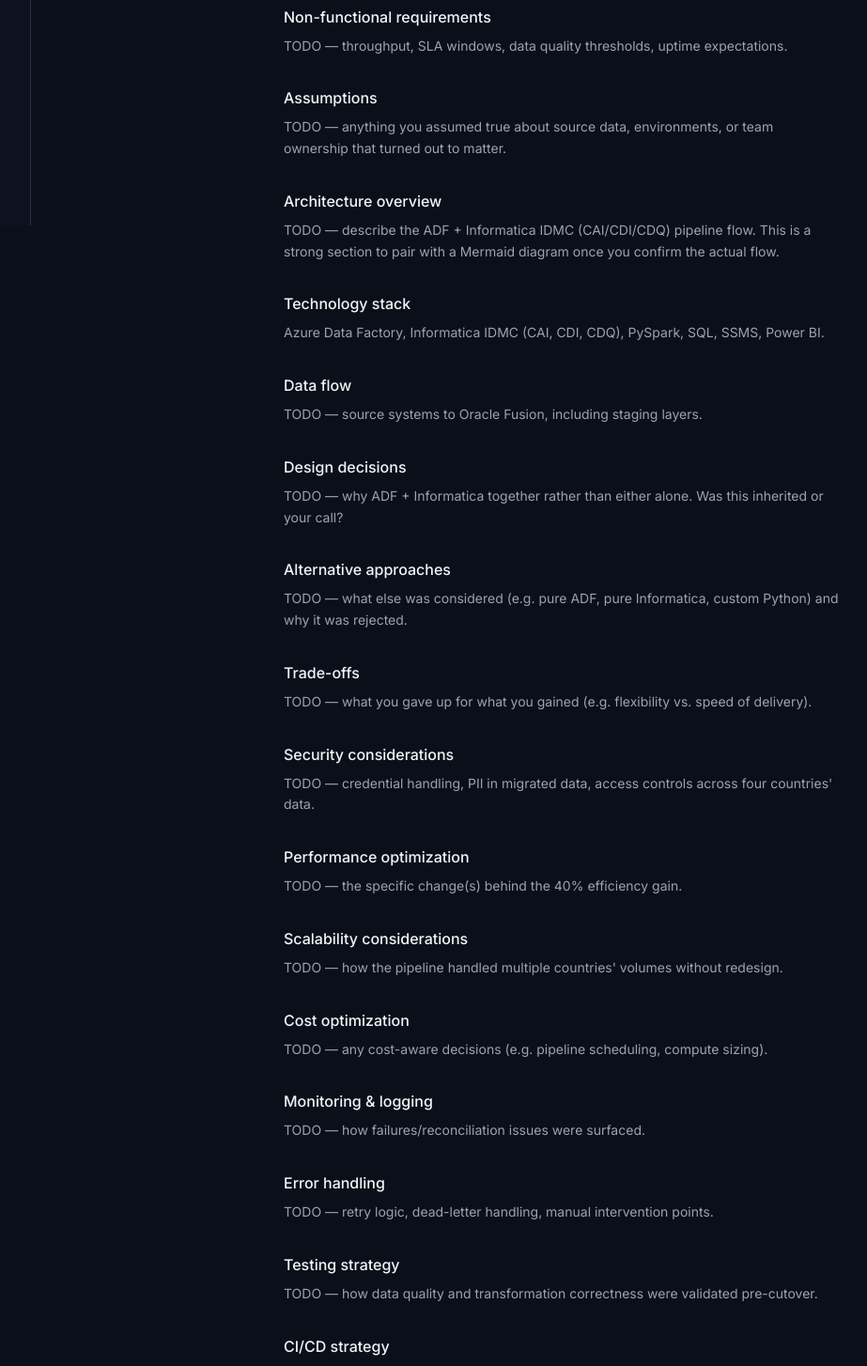
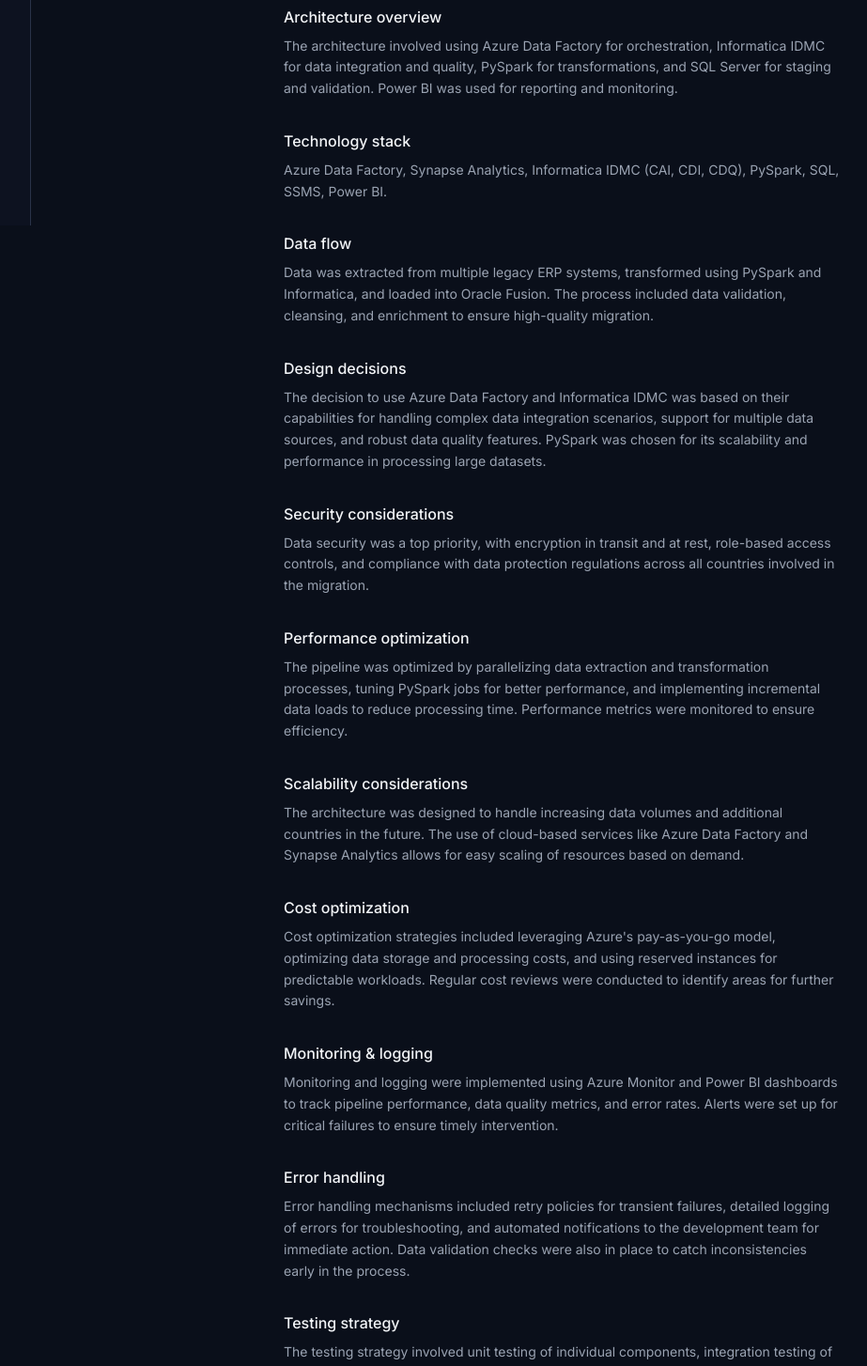
Before and after one commit to RajDange/Raj_Portfolio, a Next.js app: page /projects/erp-data-migration in a window 1280 px wide. Shown: the part 560-2014 px from the top of the page at 94% size, without its empty margins (117-1040 px from the left). Built offline with nearby package versions, Linux system fonts and the light colour scheme.

Commit message:
initial portfolio

```diff
--- a/data/projects.ts
+++ b/data/projects.ts
@@ -22,7 +22,7 @@
       "Led ERP data migration across Austria, Switzerland, the Netherlands, and North America into Oracle Fusion.",
     status: "shipped",
     thumbnail: "/images/projects/Multi-country ERP data migration.png", // TODO: replace with real screenshot
-    stack: ["Azure Data Factory", "Informatica IDMC", "PySpark", "SQL", "Power BI"],
+    stack: ["Azure Data Factory", "Synapse Analytics", "Informatica IDMC", "PySpark", "SQL", "Power BI"],
     metric: "40% improvement in processing efficiency",
     sections: [
       {
@@ -34,80 +34,60 @@
         body: "Legacy ERP systems are not suitable for modern growth and analytics. The migration needed to ensure data integrity, support multiple countries' data, and provide a framework for future migrations.",
       },
       {
-        heading: "Non-functional requirements",
-        body: "TODO — throughput, SLA windows, data quality thresholds, uptime expectations.",
-      },
-      {
-        heading: "Assumptions",
-        body: "TODO — anything you assumed true about source data, environments, or team ownership that turned out to matter.",
-      },
-      {
         heading: "Architecture overview",
-        body: "TODO — describe the ADF + Informatica IDMC (CAI/CDI/CDQ) pipeline flow. This is a strong section to pair with a Mermaid diagram once you confirm the actual flow.",
+        body: "The architecture involved using Azure Data Factory for orchestration, Informatica IDMC for data integration and quality, PySpark for transformations, and SQL Server for staging and validation. Power BI was used for reporting and monitoring.",
       },
       {
         heading: "Technology stack",
-        body: "Azure Data Factory, Informatica IDMC (CAI, CDI, CDQ), PySpark, SQL, SSMS, Power BI.",
+        body: "Azure Data Factory, Synapse Analytics, Informatica IDMC (CAI, CDI, CDQ), PySpark, SQL, SSMS, Power BI.",
       },
       {
         heading: "Data flow",
-        body: "TODO — source systems to Oracle Fusion, including staging layers.",
+        body: "Data was extracted from multiple legacy ERP systems, transformed using PySpark and Informatica, and loaded into Oracle Fusion. The process included data validation, cleansing, and enrichment to ensure high-quality migration.",
       },
       {
         heading: "Design decisions",
-        body: "TODO — why ADF + Informatica together rather than either alone. Was this inherited or your call?",
-      },
-      {
-        heading: "Alternative approaches",
-        body: "TODO — what else was considered (e.g. pure ADF, pure Informatica, custom Python) and why it was rejected.",
-      },
-      {
-        heading: "Trade-offs",
-        body: "TODO — what you gave up for what you gained (e.g. flexibility vs. speed of delivery).",
+        body: "The decision to use Azure Data Factory and Informatica IDMC was based on their capabilities for handling complex data integration scenarios, support for multiple data sources, and robust data quality features. PySpark was chosen for its scalability and performance in processing large datasets.",
       },
       {
         heading: "Security considerations",
-        body: "TODO — credential handling, PII in migrated data, access controls across four countries' data.",
+        body: "Data security was a top priority, with encryption in transit and at rest, role-based access controls, and compliance with data protection regulations across all countries involved in the migration.",
       },
       {
         heading: "Performance optimization",
-        body: "TODO — the specific change(s) behind the 40% efficiency gain.",
+        body: "The pipeline was optimized by parallelizing data extraction and transformation processes, tuning PySpark jobs for better performance, and implementing incremental data loads to reduce processing time. Performance metrics were monitored to ensure efficiency.",
       },
       {
         heading: "Scalability considerations",
-        body: "TODO — how the pipeline handled multiple countries' volumes without redesign.",
+        body: "The architecture was designed to handle increasing data volumes and additional countries in the future. The use of cloud-based services like Azure Data Factory and Synapse Analytics allows for easy scaling of resources based on demand.",
       },
       {
         heading: "Cost optimization",
-        body: "TODO — any cost-aware decisions (e.g. pipeline scheduling, compute sizing).",
+        body: "Cost optimization strategies included leveraging Azure's pay-as-you-go model, optimizing data storage and processing costs, and using reserved instances for predictable workloads. Regular cost reviews were conducted to identify areas for further savings.",
       },
       {
         heading: "Monitoring & logging",
-        body: "TODO — how failures/reconciliation issues were surfaced.",
+        body: "Monitoring and logging were implemented using Azure Monitor and Power BI dashboards to track pipeline performance, data quality metrics, and error rates. Alerts were set up for critical failures to ensure timely intervention.",
       },
       {
         heading: "Error handling",
-        body: "TODO — retry logic, dead-letter handling, manual intervention points.",
+        body: "Error handling mechanisms included retry policies for transient failures, detailed logging of errors for troubleshooting, and automated notifications to the development team for immediate action. Data validation checks were also in place to catch inconsistencies early in the process.",
       },
       {
         heading: "Testing strategy",
-        body: "TODO — how data quality and transformation correctness were validated pre-cutover.",
-      },
-      {
-        heading: "CI/CD strategy",
-        body: "TODO — if applicable for this project specifically.",
+        body: "The testing strategy involved unit testing of individual components, integration testing of the entire pipeline, and user acceptance testing with stakeholders. Test cases were designed to cover various scenarios, including edge cases and failure conditions.",
       },
       {
         heading: "Deployment process",
-        body: "TODO — cutover approach across the four countries (big bang vs. phased).",
+        body: "The deployment process followed a CI/CD approach using Azure DevOps pipelines. Changes were version-controlled, and automated builds and deployments were triggered upon code commits. Staging environments were used for testing before production deployment, ensuring a smooth transition with minimal downtime.",
       },
       {
         heading: "Future enhancements",
-        body: "TODO — what you'd change if you rebuilt this today.",
+        body: "Future enhancements include implementing machine learning models for predictive data quality checks, expanding the migration framework to support additional legacy systems, and integrating more advanced analytics capabilities into the reporting dashboards.",
       },
       {
         heading: "Lessons learned",
-        body: "TODO — what actually broke or needed rework mid-project.",
+        body: "Key lessons learned include the importance of thorough data profiling before migration, the need for clear communication and collaboration among cross-functional teams, and the value of continuous monitoring and optimization to maintain high performance and data quality throughout the migration process.",
       },
     ],
   },
@@ -120,33 +100,28 @@
     thumbnail: "/images/projects/lakehouse-thumb.png", // TODO: replace with real screenshot
     stack: ["Azure Databricks", "Microsoft Fabric", "Azure Data Factory", "Azure DevOps", "Power BI"],
     sections: [
-      { heading: "Business problem", body: "TODO" },
-      { heading: "Functional requirements", body: "TODO" },
-      { heading: "Non-functional requirements", body: "TODO" },
-      { heading: "Assumptions", body: "TODO" },
+      { heading: "Business problem",
+        body: "Gathering and analyzing data from multiple sources was slow and error-prone, limiting the organization's ability to make timely, data-driven decisions."
+      },
       {
         heading: "Architecture overview",
-        body: "TODO — medallion architecture (bronze/silver/gold)? What were the actual transformation rules per layer?",
+        body: "high-level architecture diagram and description of how ADF, Databricks, and Fabric work together to ingest, transform, and analyze data.",
       },
       { heading: "Technology stack", body: "Azure Databricks, Microsoft Fabric, Azure Data Factory, Azure DevOps, Power BI." },
-      { heading: "Data flow", body: "TODO — source data type (batch/CDC/streaming) and approximate volume." },
+      { heading: "Data flow", body: "Source data is ingested via Azure Data Factory, processed using Databricks, and analyzed through Microsoft Fabric." },
       {
         heading: "Design decisions",
-        body: "TODO — why Fabric alongside Databricks/ADF instead of Databricks alone (cost, licensing, org mandate?).",
+        body: "The choice of Azure Databricks for processing was driven by its scalability and support for big data workloads. Microsoft Fabric was selected for its seamless integration with other Microsoft services and its capabilities for real-time analytics. Azure Data Factory was used for orchestrating data pipelines, ensuring efficient data movement and transformation.",
       },
-      { heading: "Alternative approaches", body: "TODO" },
-      { heading: "Trade-offs", body: "TODO" },
-      { heading: "Security considerations", body: "TODO" },
-      { heading: "Performance optimization", body: "TODO — any specific job that got faster, with before/after numbers." },
-      { heading: "Scalability considerations", body: "TODO" },
-      { heading: "Cost optimization", body: "TODO" },
-      { heading: "Monitoring & logging", body: "TODO — validation frameworks and logging mechanisms mentioned on your resume — what did these actually check?" },
-      { heading: "Error handling", body: "TODO" },
-      { heading: "Testing strategy", body: "TODO" },
-      { heading: "CI/CD strategy", body: "TODO — Azure DevOps pipeline specifics." },
-      { heading: "Deployment process", body: "TODO" },
-      { heading: "Future enhancements", body: "TODO" },
-      { heading: "Lessons learned", body: "TODO" },
+      { heading: "Security considerations", body: "Financial data security and compliance were paramount, leading to the implementation of robust access controls and encryption mechanisms." },
+      { heading: "Performance optimization", body: "Performance was optimized by implementing efficient data processing techniques and leveraging the scalability of Azure Databricks." },
+      { heading: "Scalability considerations", body: "The architecture was designed to scale horizontally, ensuring that the system can handle increasing data volumes and user loads without compromising performance." },
+      { heading: "Cost optimization", body: "Cost optimization was achieved through efficient resource utilization and the implementation of a pay-as-you-use model." },
+      { heading: "Monitoring & logging", body: "Monitoring and logging were implemented to track system performance, data quality, and security events." },
+      { heading: "Error handling", body: "Error handling was implemented to ensure data integrity and system reliability." },
+      { heading: "Testing strategy", body: "A comprehensive testing strategy was developed to validate data accuracy and system performance." },
+      { heading: "CI/CD strategy", body: "Continuous integration and deployment strategies were implemented using Azure DevOps to ensure smooth and efficient software releases." },
+      { heading: "Deployment process", body: "The deployment process involved automated pipelines to ensure consistent and reliable releases across different environments." },
     ],
   },
   {
@@ -160,11 +135,11 @@
     sections: [
       {
         heading: "Business problem",
-        body: "TODO — what's driving the ERP modernization, and what does the current legacy-system landscape look like.",
+        body: "The organization is modernizing its ERP system and needs to migrate and archive historical data from multiple on-premises systems into a new cloud-based platform, ensuring data integrity, compliance, and minimal disruption to ongoing operations.",
       },
       {
         heading: "Architecture overview",
-        body: "TODO — current state: how many on-prem systems, what the Fabric ingestion framework looks like today (even if partially built).",
+        body: "The architecture involves using Microsoft Fabric for data orchestration and analytics, an On-Premises Data Gateway for secure data transfer, PySpark for data transformation, SQL Server for staging and validation, and the JIVS Archiving Platform for long-term data storage.",
       },
       {
         heading: "Technology stack",
@@ -172,7 +147,7 @@
       },
       {
         heading: "Design decisions",
-        body: "TODO — why JIVS for archival specifically, and what legacy systems it's decommissioning.",
+        body: "The decision to use Microsoft Fabric was based on its capabilities for handling complex data workflows and its integration with other Microsoft services. The On-Premises Data Gateway was chosen to securely connect on-premises data sources to the cloud. PySpark was selected for its performance in processing large datasets, while SQL Server provided a reliable staging environment. The JIVS Archiving Platform was chosen for its compliance with data retention policies and long-term storage capabilities.",
       },
       {
         heading: "Status note",
```
